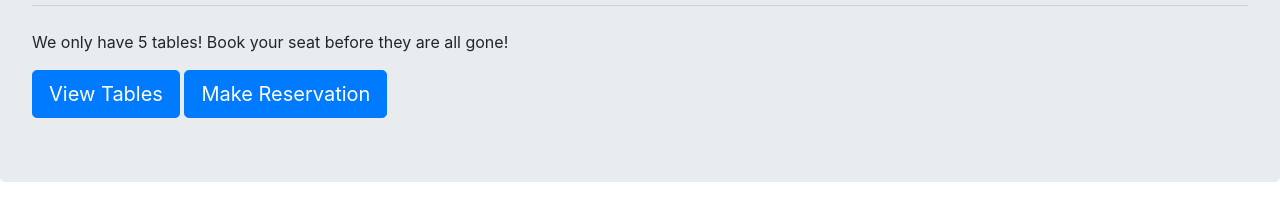
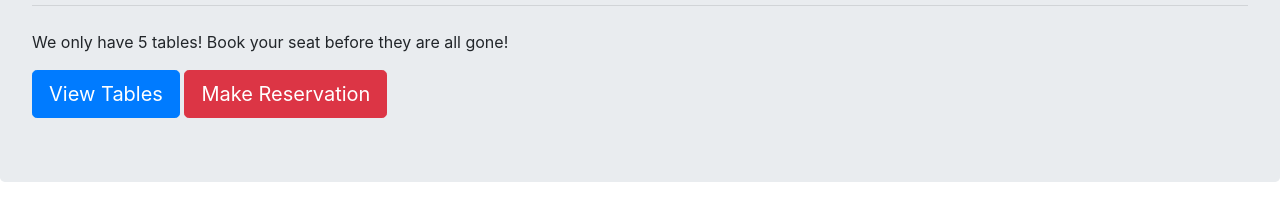
Before and after one commit to heyimhibi/HotRestaurant, a plain HTML site: page index.html in a window 1280 px wide. Shown: the part 150-370 px from the top of the page. Drawn offline with nearby package versions, Linux system fonts and the light colour scheme.

Commit message:
updates button color

```diff
--- a/index.html
+++ b/index.html
@@ -15,7 +15,7 @@
         <hr class="my-4">
         <p>We only have 5 tables! Book your seat before they are all gone!</p>
         <a class="btn btn-primary btn-lg" href="./table.html" role="button">View Tables</a>
-        <a class="btn btn-primary btn-lg" href="./reserve.html" role="button">Make Reservation</a>
+        <a class="btn btn-danger btn-lg" href="./reserve.html" role="button">Make Reservation</a>
       </div>
 
 
```
